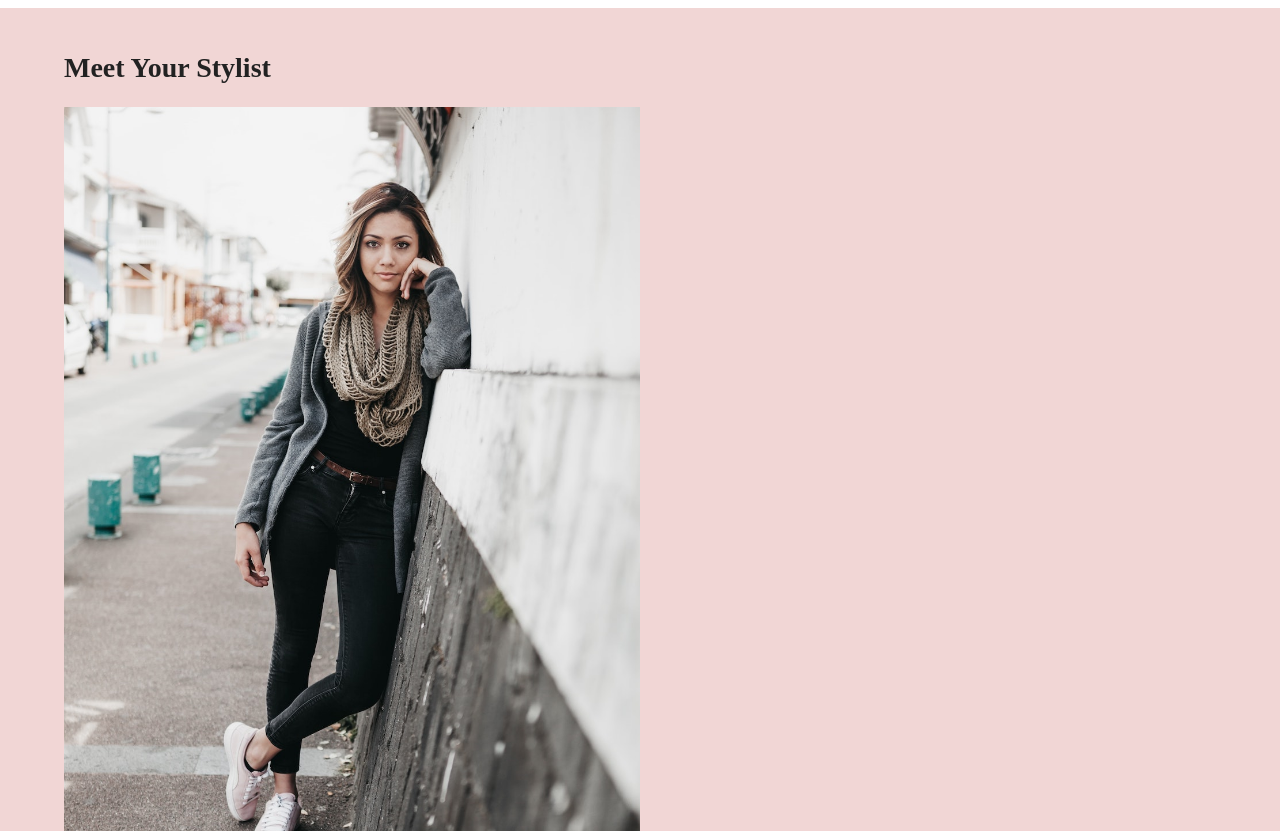
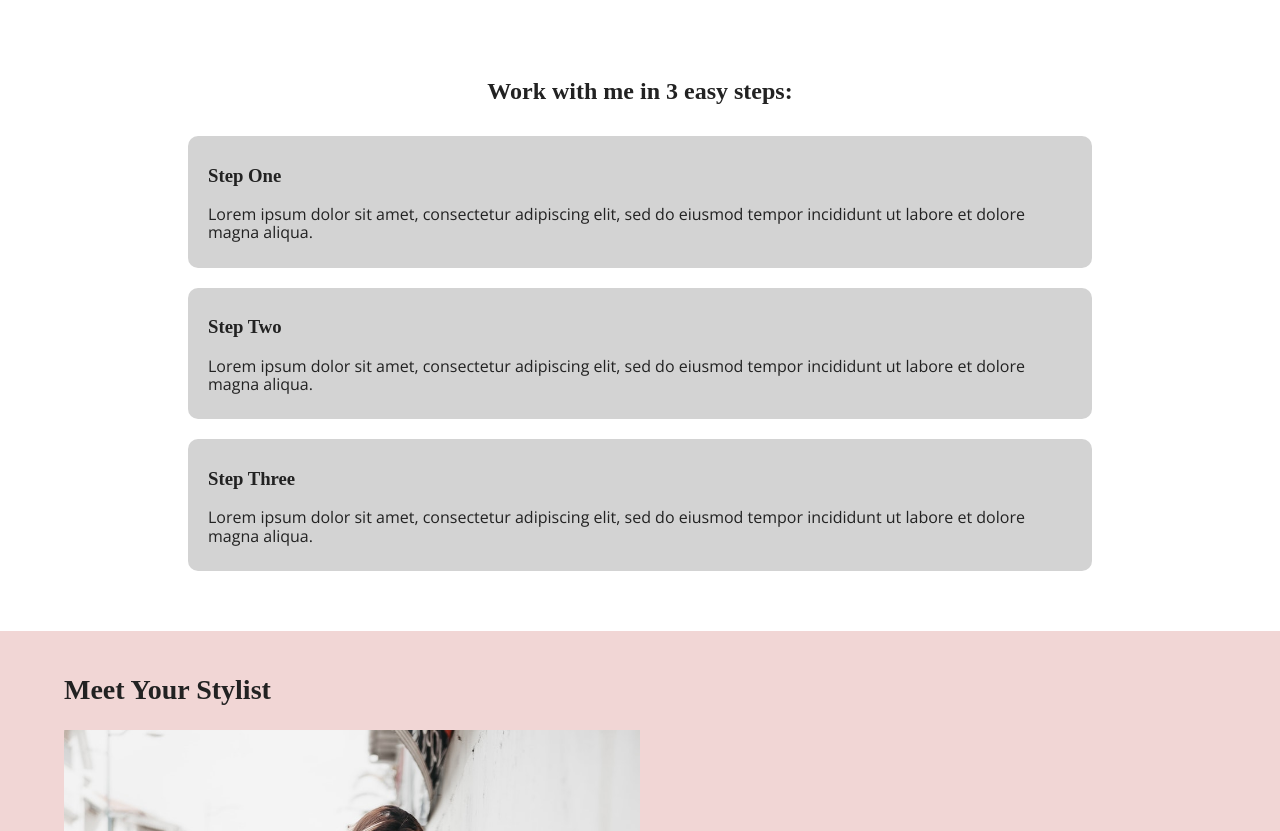
Before and after one commit to Rae1821/olivia-west-site, a website built with Parcel: page index.html in a window 1280 px wide. Shown: the part 4045-4876 px from the top of the page. Built offline with nearby package versions, Linux system fonts and the light colour scheme; a web font is replaced by a local one.

Commit message:
Added style process section

```diff
--- a/css/main.css
+++ b/css/main.css
@@ -322,6 +322,35 @@ input[type=button] {
 }
 
 
+
+/**** STYLE PROCESS SECTION ****/
+
+.style-process {
+  display: flex;
+  justify-content: center;
+  flex-flow: row wrap;
+}
+
+.style-process h2,
+h3 {
+  font-family: 'Alice', serif;
+}
+
+.full-process {
+  display: flex;
+  justify-content: space-around;
+  flex-flow: row wrap;
+}
+
+.single-process {
+  background-color: lightgrey;
+  border-radius: 10px;
+  margin: 10px 0;
+  padding: 10px 20px;
+  width: 75%;
+}
+
+
 /**** AUTHOR SECTION *****/
 
 figure {
--- a/index.html
+++ b/index.html
@@ -118,6 +118,30 @@
   </div>
 </section>
 
+<!-- Style Process Section -->
+<section class="style-process">
+  <div class="content-wrapper">
+    <div class="full-process">
+      <h2>Work with me in 3 easy steps:</h2>
+      <div class="single-process">
+        <h3>Step One</h3>
+        <p>Lorem ipsum dolor sit amet, consectetur adipiscing elit,
+          sed do eiusmod tempor incididunt ut labore et dolore magna aliqua. </p>
+      </div>
+      <div class="single-process">
+        <h3>Step Two</h3>
+        <p>Lorem ipsum dolor sit amet, consectetur adipiscing elit,
+          sed do eiusmod tempor incididunt ut labore et dolore magna aliqua. </p>
+      </div>
+      <div class="single-process">
+        <h3>Step Three</h3>
+        <p>Lorem ipsum dolor sit amet, consectetur adipiscing elit,
+          sed do eiusmod tempor incididunt ut labore et dolore magna aliqua. </p>
+      </div>
+    </div>
+  </div>
+</section>
+
 
 <!-- About Section -->
 <section class="author-bio">
```
